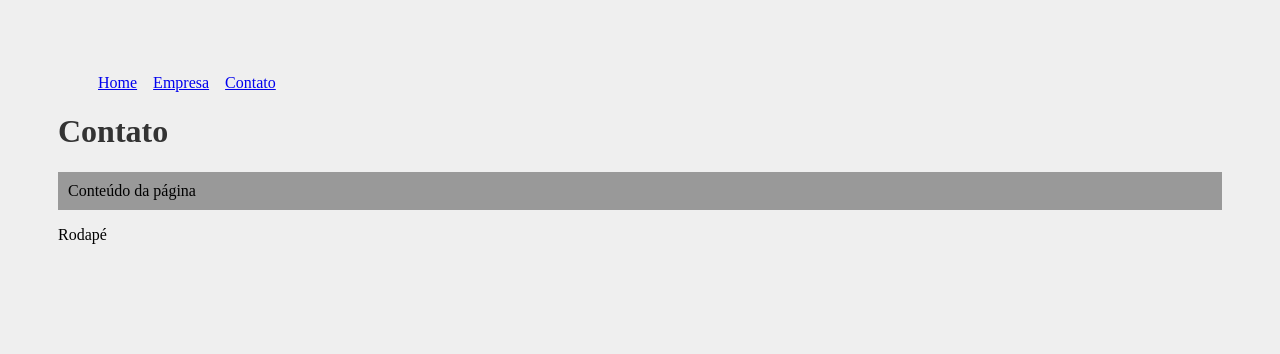
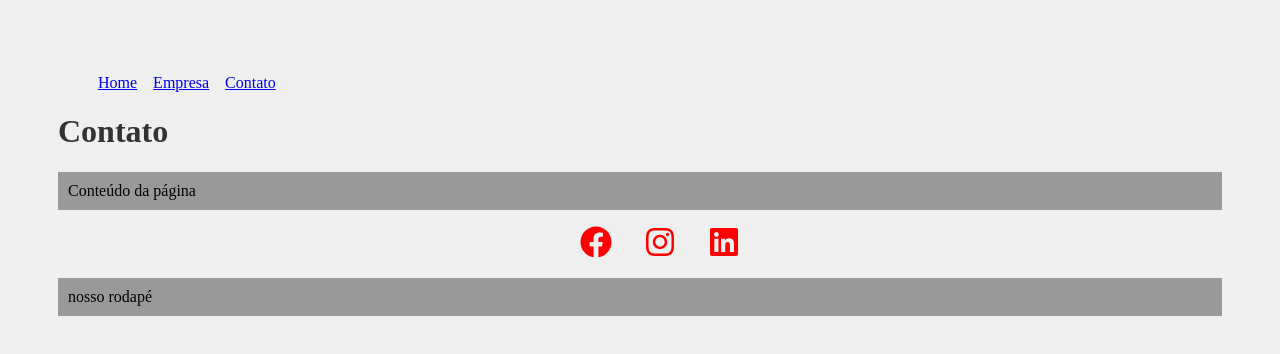
Before and after one commit to GKPTAN/REACT, a React (Create React App) app in the folder meu-projeto/: page /contato in a window 1280 px wide. Shown: the top 354 px of the page. Built offline with nearby package versions, Linux system fonts and the light colour scheme.

Commit message:
aula 16 react
- instalei o pacote React icons para usar no meu projeto

```diff
--- a/meu-projeto/package.json
+++ b/meu-projeto/package.json
@@ -8,6 +8,7 @@
     "@testing-library/user-event": "^13.5.0",
     "react": "^18.3.1",
     "react-dom": "^18.3.1",
+    "react-icons": "^5.4.0",
     "react-router-dom": "^7.0.2",
     "react-scripts": "5.0.1",
     "web-vitals": "^2.1.4"
--- a/meu-projeto/src/components/layout/Footer.js
+++ b/meu-projeto/src/components/layout/Footer.js
@@ -1,6 +1,16 @@
+import {FaFacebook, FaInstagram, FaLinkedin} from 'react-icons/fa'
+import styles from './Footer.module.css';
+
 function Footer() {
     return (
-        <footer>Rodapé</footer>
+        <footer>
+            <ul className={styles.social_list}>
+                <li><FaFacebook /></li>
+                <li><FaInstagram /></li>
+                <li><FaLinkedin /></li>
+            </ul>
+            <p>nosso rodapé</p>
+        </footer>
     );
 };
 
--- /dev/null
+++ b/meu-projeto/src/components/layout/Footer.module.css
@@ -0,0 +1,14 @@
+.social_list{
+    display: flex;
+    justify-content: center;
+    align-items: center;
+    list-style: none;
+}
+.social_list li{
+    margin: 0 1em;
+}
+.social_list svg{
+    font-size: 2em;
+    cursor: pointer;
+    color: red;
+}
```
Also changed, not shown: 1 other file (tests, documents, lock files or other folders).
